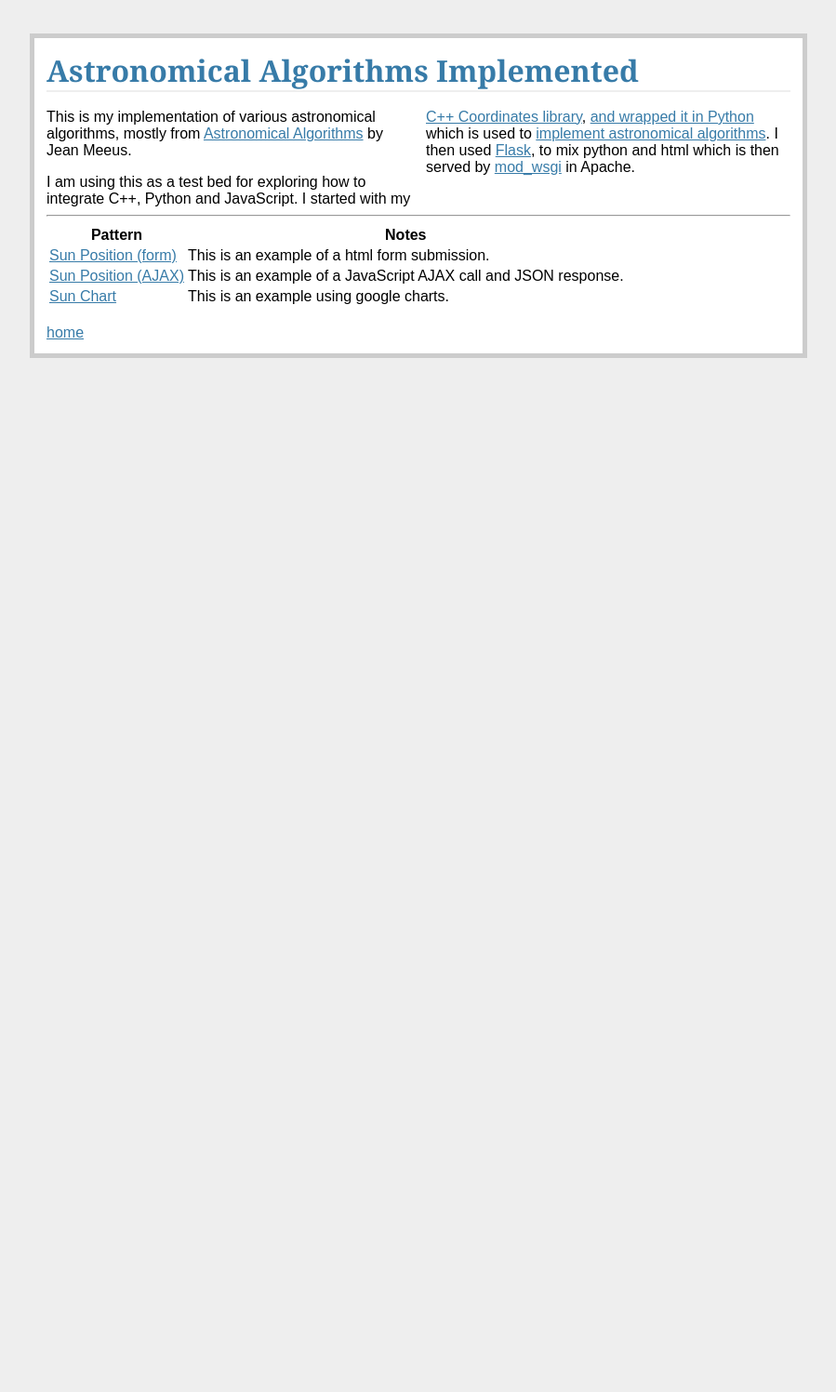
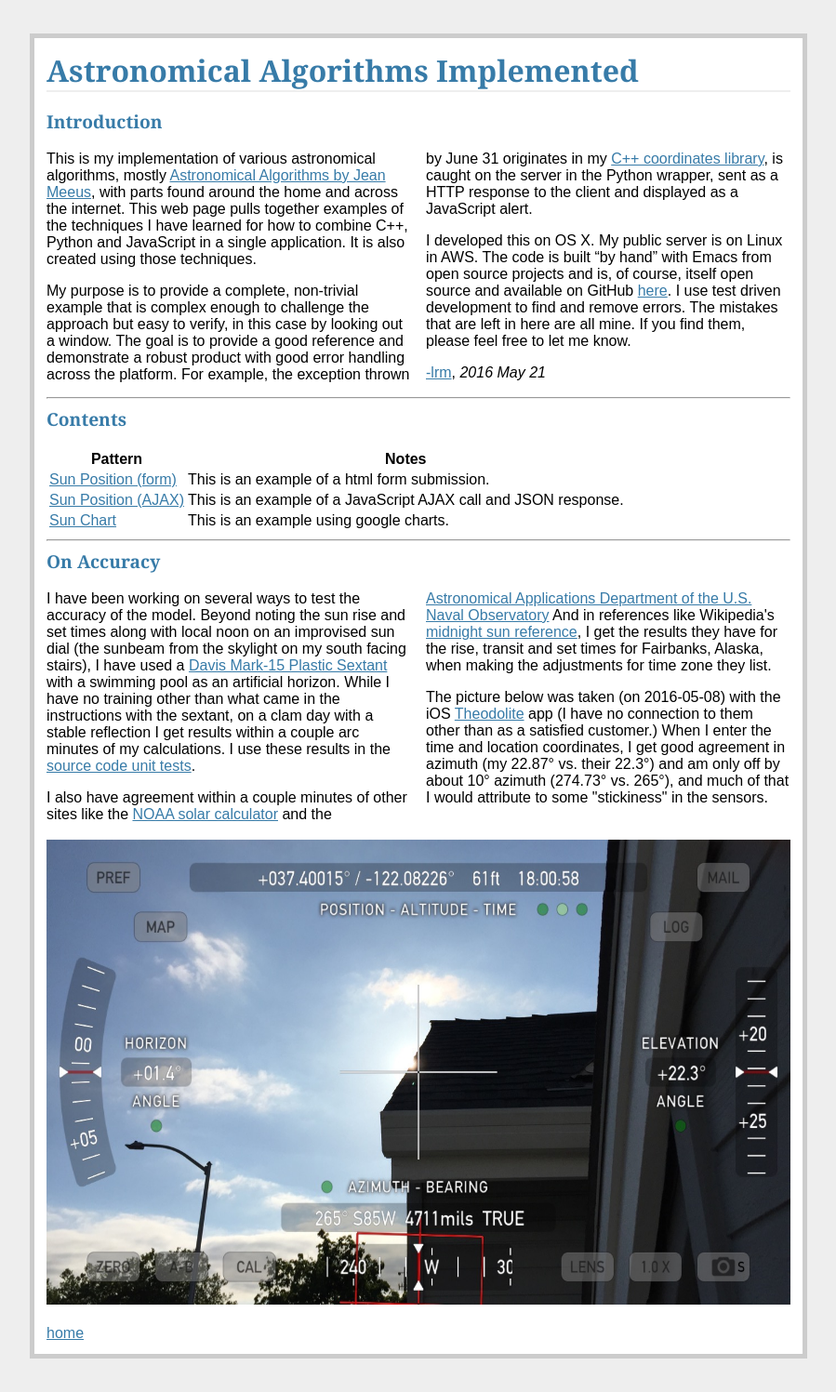
Before and after one commit to lrmcfarland/AAI, a Flask app: page / in a window 1280 px wide. Shown: the whole page at 93% size, without its empty margins (190-1089 px from the left). Before the commit the page ends 385 px from the top, so only its background shows below. Run offline with Flask 2, Linux system fonts and the light colour scheme; parts of the project's set-up code (start-up, migrations or seed data) failed here and were passed over; some libraries are stand-ins or nearby versions.

Commit message:
improves intro

```diff
--- a/www/templates/home.html
+++ b/www/templates/home.html
@@ -9,32 +9,66 @@
 
 <br>
 
+<h2>Introduction</h2>
+
+<br>
+
 <div id="intro" class="twocolumn">
 
-This is my implementation of various astronomical algorithms, mostly from
+This is my implementation of various astronomical algorithms, mostly
 <a href="http://www.willbell.com/math/mc1.htm">Astronomical
-Algorithms</a> by Jean Meeus.
+Algorithms by Jean Meeus</a>, with parts found around the home and
+across the internet.
+
+This web page pulls together examples of the techniques I have learned
+for how to combine C++, Python and JavaScript in a single
+application.
+
+It is also created using those techniques.
 
 <p>
-I am using this as a test bed for exploring how to integrate C++, Python and JavaScript.
+My purpose is to provide a complete, non-trivial example that is
+complex enough to challenge the approach but easy to verify, in this
+case by looking out a window.
 
-I started with my
-<a href="https://github.com/lrmcfarland/Coordinates">C++ Coordinates library</a>,
-<a href="https://github.com/lrmcfarland/Coordinates/tree/master/Python">and
-wrapped it in Python</a> which is used
-to <a href="https://github.com/lrmcfarland/Astronomy">implement
-astronomical algorithms</a>. I then
-used <a href="https://github.com/lrmcfarland/Astronomy/tree/master/www">Flask</a>,
-to mix python and html which is then served by
-<a href="https://github.com/lrmcfarland/Astronomy/blob/master/www/astronomy.wsgi">mod_wsgi</a>
-in Apache.
-</p>
+The goal is to provide a good reference and demonstrate a
+robust product with good error handling across the platform.
+
+For example, the exception thrown by June 31
+originates in my
+<a href="https://github.com/lrmcfarland/Coordinates">
+C++ coordinates library</a>, is caught on the server in the Python
+wrapper, sent as a HTTP response to the client and displayed as a
+JavaScript alert.
+<p>
+I developed this on OS X.
+
+My public server is on Linux in AWS.
+
+The code is built “by hand” with Emacs from open source projects and
+is, of course, itself open source and available on GitHub
+<a href="https://github.com/lrmcfarland/Astronomy">
+here</a>.
+
+I use test driven development to find and remove errors.
+
+The mistakes that are left in here are all mine.
+
+If you find them, please feel free to let me know.
+
+<p>
+
+<a href="http://www.starbug.com">-lrm</a>, <i>2016 May 21</i>
 
 </div>
 
 <hr>
 
 <div id="examples">
+
+<h2>Contents</h2>
+
+<br>
 
 <table>
 
@@ -93,4 +127,58 @@ in Apache.
 
 </div>
 
+<hr>
+
+
+<h2>On Accuracy</h2>
+
+<br>
+
+<div id="accuracy" class="twocolumn">
+
+I have been working on several ways to test the accuracy of the model.
+Beyond noting the sun rise and set times along with local noon on an
+improvised sun dial (the sunbeam from the skylight on my south facing
+stairs), I have used a
+<a href="https://www.starpath.com/catalog/accessories/1840d15.htm">Davis
+Mark-15 Plastic Sextant</a>
+with a swimming pool as an artificial horizon.
+While I have no training other than what came in the instructions with
+the sextant, on a clam day with a stable reflection I get results
+within a couple arc minutes of my calculations.
+I use these results in the
+<a href="https://github.com/lrmcfarland/Astronomy/blob/master/Bodies/test_SunPosition.py">source
+code unit tests</a>.
+
+<p>
+I also have agreement within a couple minutes of other sites like the
+<a href="http://www.esrl.noaa.gov/gmd/grad/solcalc/">NOAA solar calculator</a>
+and the
+<a href="http://aa.usno.navy.mil/index.php">Astronomical Applications
+Department of the U.S. Naval Observatory</a>
+
+And in references like Wikipedia's
+<a href="https://en.wikipedia.org/wiki/Midnight_sun">midnight sun
+reference</a>, I get the results they have for the rise, transit and
+set times for Fairbanks, Alaska, when making the adjustments for time
+zone they list.
+
+<p>
+The picture below was taken (on 2016-05-08) with the iOS
+<a href="https://itunes.apple.com/us/app/theodolite/id339393884?mt=8">
+Theodolite</a> app (I have no connection to them other than as a
+satisfied customer.)  When I enter the time and location coordinates,
+I get good agreement in azimuth (my 22.87&deg; vs. their 22.3&deg;)
+and am only off by about 10&deg; azimuth (274.73&deg; vs. 265&deg;),
+and much of that I would attribute to some "stickiness" in the
+sensors.
+
+</div>
+
+<br>
+
+<img src="static/images/sun_position_1.jpg" height="500" width="100%">
+
+
+
 {% endblock %}
```
Also changed, not shown: www/templates/observer_location.html (+4 -4 lines), www/templates/sun_position_ajax.html (+7 -16 lines), www/static/images/sun_position_1.jpg (added).
